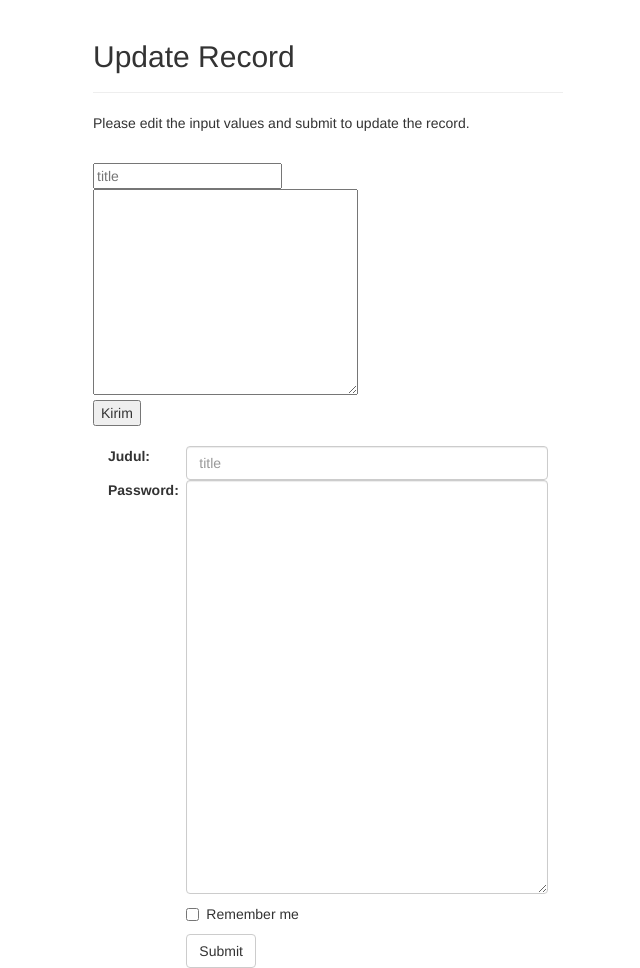
After one commit to yopifebrian/owork_php, a PHP site: page /hr_view/update_campaign.php?id_campaign=1 in a window 1280 px wide. The commit adds this page. Shown: the whole page, without its empty margins (312-952 px from the left). Run offline with PHP 8.4, Linux system fonts and the light colour scheme; data that the repository does not hold is empty.

Commit message:
update Yopi

```diff
--- a/hr_view/form_update.php
+++ b/hr_view/form_update.php
@@ -25,7 +25,7 @@
                     <?php
         require_once 'config.php';
         $id_appliance     = $_GET['id_appliance'];
-        $sql    = "SELECT id_appliance, status FROM appliance WHERE id_appliance='$id_appliance'";
+        $sql    = "SELECT tanggal_interview, id_appliance, status FROM appliance WHERE id_appliance='$id_appliance'";
         $result = mysqli_query($conn, $sql);
         $data   = mysqli_fetch_array($result);
     ?>
@@ -34,6 +34,7 @@
         method="post">
         <input type="hidden" name="id_appliance" value="<?php echo $data['id_appliance']; ?>" /><br>
         <input type="text" name="status" value="<?php echo $data['status']; ?>" placeholder="status"/><br>
+        <input type="datetime-local" name="tanggal_interview" value="<?php echo $data['tanggal_interview'] ?>"/><br>
 
         <br>
 
--- a/hr_view/index.php
+++ b/hr_view/index.php
@@ -92,7 +92,7 @@
                                 echo "</td>";
                                 echo "<td>";
 
-                                echo "<a href='camp_update.php?id_appliance=" . $row['id_campaign'] . "' title='Update Record' data-toggle='tooltip'><span class='glyphicon glyphicon-pencil'></span></a>";
+                                echo "<a href='update_campaign.php?id_campaign=" . $row['id_campaign'] . "' title='Update Record' data-toggle='tooltip'><span class='glyphicon glyphicon-pencil'></span></a>";
 
                                 echo "</td>";
                                 echo "</tr>";
--- a/hr_view/update.php
+++ b/hr_view/update.php
@@ -6,6 +6,7 @@ require_once "config.php";
 
 
 $id_appliance     = $_POST['id_appliance'];
+$tanggal_interview     = $_POST['tanggal_interview'];
 $status           = $_POST['status'];
 
 $query  = "SELECT status FROM appliance WHERE id_appliance='$id_appliance'";
@@ -14,7 +15,7 @@ $result = mysqli_query($conn, $query);
 
 
 $sql = "UPDATE appliance
-            SET status='$status'
+            SET status='$status', tanggal_interview='$tanggal_interview'
         WHERE id_appliance='$id_appliance'";
 
 mysqli_query($conn, $sql);
--- /dev/null
+++ b/hr_view/update_campaign.php
@@ -0,0 +1,76 @@
+
+<!DOCTYPE html>
+<html lang="en">
+<head>
+    <meta charset="UTF-8">
+    <title>Update Record</title>
+    <link rel="stylesheet" href="https://maxcdn.bootstrapcdn.com/bootstrap/3.3.7/css/bootstrap.css">
+    <style type="text/css">
+        .wrapper{
+            width: 500px;
+            margin: 0 auto;
+        }
+    </style>
+</head>
+<body>
+    <div class="wrapper">
+        <div class="container-fluid">
+            <div class="row">
+                <div class="col-md-12">
+                    <div class="page-header">
+                        <h2>Update Record</h2>
+                    </div>
+                    <p>Please edit the input values and submit to update the record.</p>
+
+                    <?php
+        require_once 'config.php';
+        $id_campaign     = $_GET['id_campaign'];
+        $sql    = "SELECT * FROM campaign WHERE id_campaign='$id_campaign'";
+        $result = mysqli_query($conn, $sql);
+        $data   = mysqli_fetch_array($result);
+    ?>
+                    <form action="update_campaign_proc.php"
+
+        method="post">
+        <input type="hidden" name="id_campaign" value="<?php echo $data['id_campaign']; ?>" /><br>
+        <input type="text" name="title" value="<?php echo $data['title']; ?>" placeholder="title"/><br>
+        <textarea name="description" cols="30" rows="10" ><?php echo $data['description'] ?></textarea>
+
+        <br>
+
+        <input type="submit" value="Kirim">
+    </form>
+
+    <form action="update_campaign_proc.php" method="post">
+    <input type="hidden" name="id_campaign" value="<?php echo $data['id_campaign']; ?>" /><br>
+  <div class="form-group">
+    <label class="control-label col-sm-2" for="title">Judul:</label>
+    <div class="col-sm-10">
+      <input type="text" class="form-control"name="title" id="title"  value="<?php echo $data['title']; ?>" placeholder="title">
+    </div>
+  </div>
+  <div class="form-group">
+    <label class="control-label col-sm-2" for="pwd">Password:</label>
+    <div class="col-sm-10">
+    <textarea name="description" id="description" class="form-control"rows="20" ><?php echo $data['description'] ?></textarea>
+    </div>
+  </div>
+  <div class="form-group">
+    <div class="col-sm-offset-2 col-sm-10">
+      <div class="checkbox">
+        <label><input type="checkbox"> Remember me</label>
+      </div>
+    </div>
+  </div>
+  <div class="form-group">
+    <div class="col-sm-offset-2 col-sm-10">
+      <button type="submit" class="btn btn-default">Submit</button>
+    </div>
+  </div>
+</form>
+                </div>
+            </div>
+        </div>
+    </div>
+</body>
+</html>
```
Also changed, not shown: hr_view/campaign.php (+40 -6 lines).
